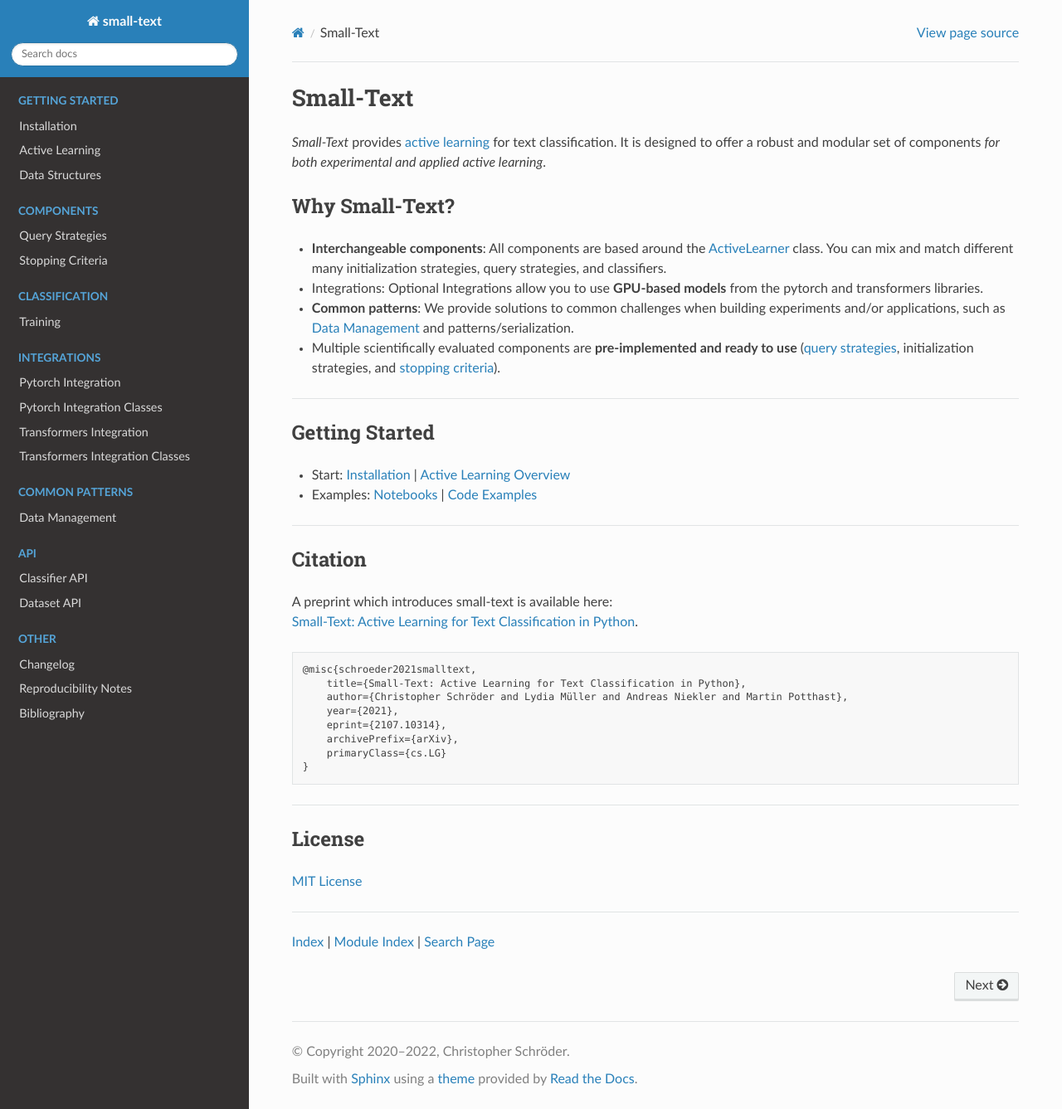
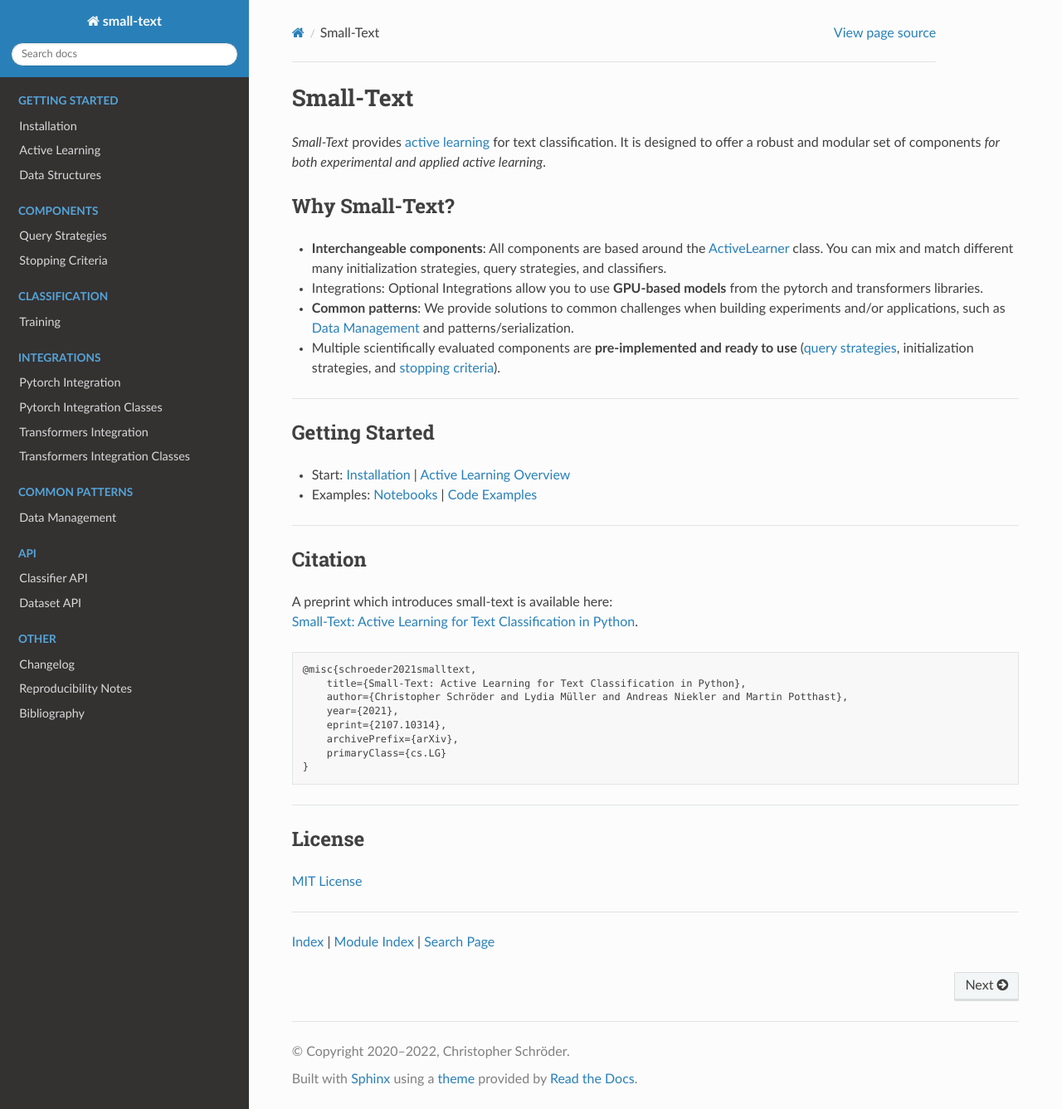
Before and after one commit to webis-de/small-text, a Sphinx documentation site: the page built from docs/index.rst, in a window 1280 px wide and 1337 px high. Shown: the whole window at 83% size. Built offline with Sphinx 7.4.7 and the Read the Docs theme 2.0.0, drawn with Linux system fonts in a browser that asks for light colours; pages that are not in the unit, such as notebooks, are missing from menus; the version number could not be read and is left out.

```diff
--- a/docs/_static/css/custom.css
+++ b/docs/_static/css/custom.css
@@ -10,7 +10,7 @@
    max-width: none !important;
 }
 
-.wy-nav-content div[role=navigation] {
+.wy-nav-content > .rst-content > div[role=navigation] {
    padding-right: 100px;
 }
 
```
